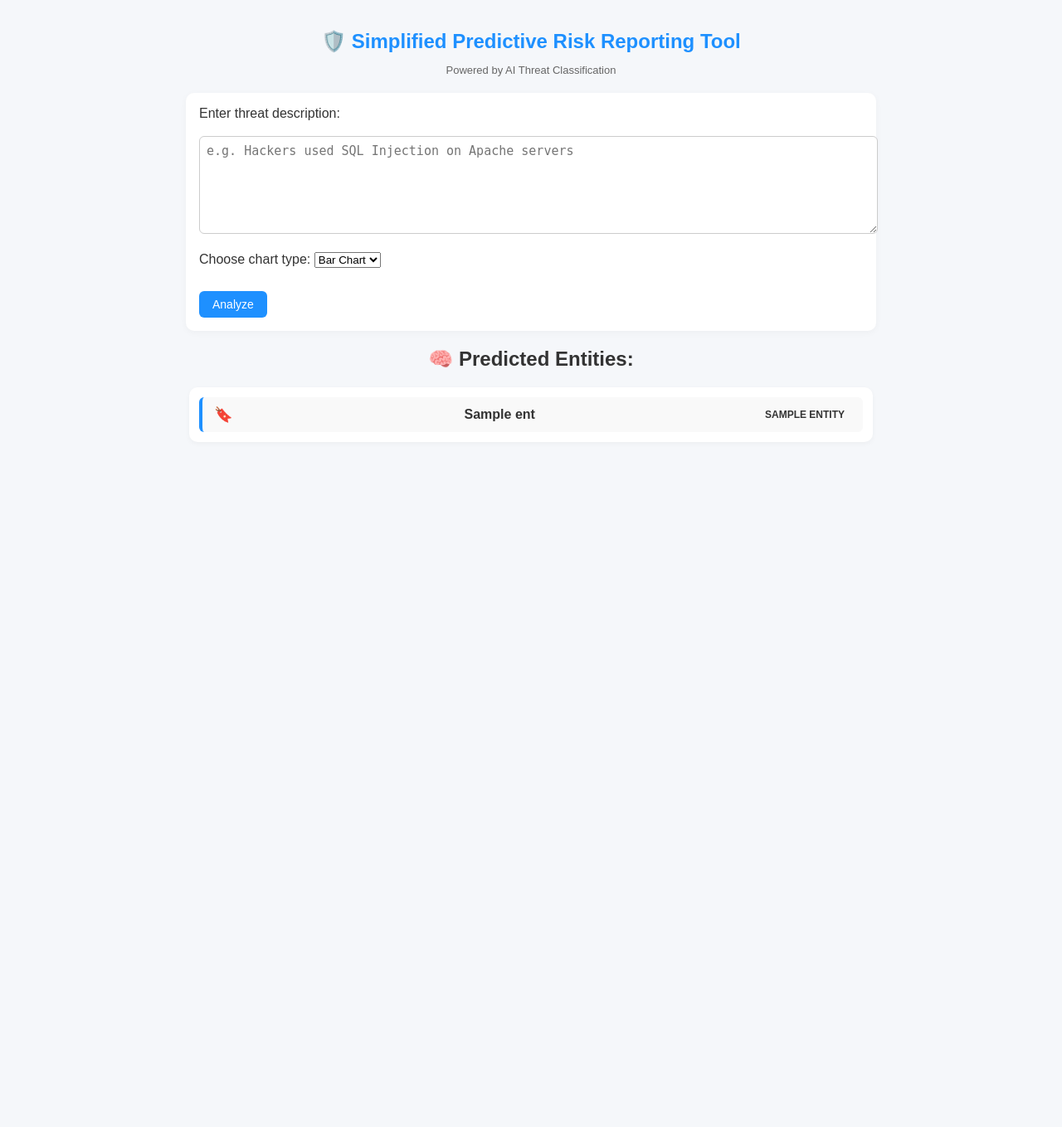
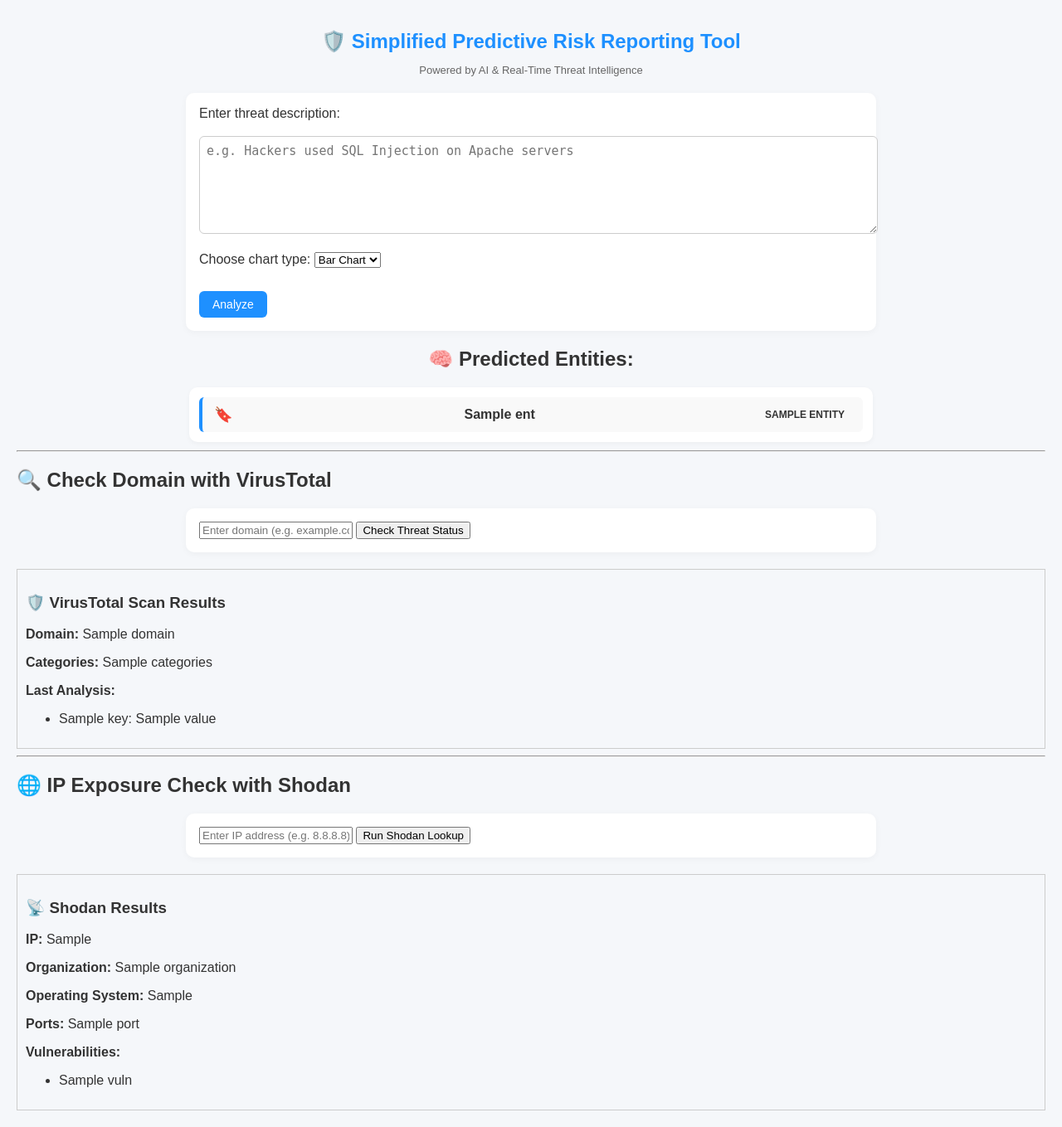
Before and after one commit to Aishamako/simplified-predictive-risk-reporting-tool, a Flask app: template templates/index.html in a window 1280 px wide. Shown: the whole page at 83% size. Before the commit the page ends 521 px from the top, so only its background shows below. Run offline with Flask 3, Linux system fonts and the light colour scheme; the template is opened without the code that fills it: most values are stand-ins (such as "Sample title", 1, 10 or a date in 2020).

Commit message:
✅ Sprint 6 complete: Added VirusTotal and Shodan API integrations to dashboard

```diff
--- a/app.py
+++ b/app.py
@@ -3,14 +3,20 @@ import spacy
 import matplotlib
 matplotlib.use('Agg')
 import matplotlib.pyplot as plt
-from collections import Counter
 import os
 from datetime import datetime
 from reportlab.lib.pagesizes import letter
 from reportlab.pdfgen import canvas
+from dotenv import load_dotenv
+from api.virustotal import virustotal_bp, virustotal_lookup
+from api.shodan import shodan_bp, shodan_lookup
+
+load_dotenv()
 
 nlp = spacy.load("cybersecurity_ner_model")
 app = Flask(__name__)
+app.register_blueprint(virustotal_bp)
+app.register_blueprint(shodan_bp)
 
 REPORT_FOLDER = "reports"
 if not os.path.exists(REPORT_FOLDER):
@@ -22,82 +28,117 @@ def index():
     chart_path = None
     text = ''
     report_name = ''
+    vt_result = None
+    shodan_result = None
 
     if request.method == 'POST':
-        text = request.form['text']
-        chart_type = request.form.get('chart_type', 'bar')
+        if 'vt_submit' in request.form:
+            # ✅ VirusTotal lookup
+            domain = request.form.get('domain')
+            if domain:
+                with app.test_request_context(json={'domain': domain}):
+                    response = virustotal_lookup()
+                    if response.status_code == 200:
+                        vt_result = response.get_json()
+                    else:
+                        vt_result = {
+                            "domain": domain,
+                            "categories": "Unavailable",
+                            "analysis": {}
+                        }
 
-        doc = nlp(text)
-        entities = [(ent.text, ent.label_) for ent in doc.ents]
+        elif 'shodan_submit' in request.form:
+            # ✅ Shodan lookup
+            ip = request.form.get('ip')
+            if ip:
+                with app.test_request_context(json={'ip': ip}):
+                    response = shodan_lookup()
+                    if response.status_code == 200:
+                        shodan_result = response.get_json()
+                    else:
+                        shodan_result = {
+                            "ip": ip,
+                            "organization": "Unavailable",
+                            "os": "Unknown",
+                            "ports": [],
+                            "vulns": []
+                        }
 
-        label_counts = {}
-        for _, label in entities:
-            label_counts[label] = label_counts.get(label, 0) + 1
+        else:
+            # ✅ NLP Threat classification
+            text = request.form['text']
+            chart_type = request.form.get('chart_type', 'bar')
 
-        # Chart creation
-        if label_counts:
-            plt.figure(figsize=(6, 4))
+            doc = nlp(text)
+            entities = [(ent.text, ent.label_) for ent in doc.ents]
 
-            if chart_type == 'pie':
-                plt.pie(label_counts.values(), labels=label_counts.keys(), autopct='%1.1f%%', startangle=140)
-                plt.title("Entity Distribution (Pie Chart)")
-            else:
-                plt.bar(label_counts.keys(), label_counts.values(), color="#1e90ff")
-                plt.xlabel("Entity Type")
-                plt.ylabel("Count")
-                plt.title("Entity Frequency (Bar Chart)")
+            label_counts = {}
+            for _, label in entities:
+                label_counts[label] = label_counts.get(label, 0) + 1
 
-            plt.tight_layout()
-            chart_path = os.path.join("static", "chart.png")
-            plt.savefig(chart_path)
-            plt.close()
+            if label_counts:
+                plt.figure(figsize=(6, 4))
+                if chart_type == 'pie':
+                    plt.pie(label_counts.values(), labels=label_counts.keys(), autopct='%1.1f%%', startangle=140)
+                    plt.title("Entity Distribution (Pie Chart)")
+                else:
+                    plt.bar(label_counts.keys(), label_counts.values(), color="#1e90ff")
+                    plt.xlabel("Entity Type")
+                    plt.ylabel("Count")
+                    plt.title("Entity Frequency (Bar Chart)")
+                plt.tight_layout()
+                chart_path = os.path.join("static", "chart.png")
+                plt.savefig(chart_path)
+                plt.close()
 
-        # Timestamped report name
-        timestamp = datetime.now().strftime('%Y-%m-%d_%H%M%S')
-        report_name = f"report_{timestamp}"
-        txt_path = os.path.join(REPORT_FOLDER, f"{report_name}.txt")
+            timestamp = datetime.now().strftime('%Y-%m-%d_%H%M%S')
+            report_name = f"report_{timestamp}"
+            txt_path = os.path.join(REPORT_FOLDER, f"{report_name}.txt")
 
-        # Save .txt
-        with open(txt_path, "w") as f:
-            f.write("📝 Threat Analysis Report\n")
-            f.write(f"📅 Timestamp: {timestamp}\n\n")
-            f.write(f"Original Text:\n{text}\n\n")
-            f.write("Detected Entities:\n")
+            with open(txt_path, "w") as f:
+                f.write("📝 Threat Analysis Report\n")
+                f.write(f"📅 Timestamp: {timestamp}\n\n")
+                f.write(f"Original Text:\n{text}\n\n")
+                f.write("Detected Entities:\n")
+                for ent, label in entities:
+                    f.write(f" - {ent} ({label})\n")
+
+            # PDF export
+            pdf_path = os.path.join(REPORT_FOLDER, f"{report_name}.pdf")
+            c = canvas.Canvas(pdf_path, pagesize=letter)
+            c.setFont("Helvetica-Bold", 14)
+            c.drawString(50, 750, "📝 Threat Analysis Report")
+            c.setFont("Helvetica", 10)
+            c.drawString(50, 735, f"Timestamp: {timestamp}")
+            c.drawString(50, 715, "Original Input:")
+            y = 700
+            for line in text.split("\n"):
+                c.drawString(60, y, line)
+                y -= 15
+            y -= 10
+            c.drawString(50, y, "Detected Entities:")
+            y -= 15
             for ent, label in entities:
-                f.write(f" - {ent} ({label})\n")
+                c.drawString(60, y, f"- {ent} ({label})")
+                y -= 12
+                if y < 80:
+                    c.showPage()
+                    y = 750
+            if chart_path and os.path.exists(chart_path):
+                c.showPage()
+                c.drawImage(chart_path, 100, 300, width=400, preserveAspectRatio=True, mask='auto')
+            c.save()
 
-        # Save PDF
-        pdf_path = os.path.join(REPORT_FOLDER, f"{report_name}.pdf")
-        c = canvas.Canvas(pdf_path, pagesize=letter)
-        c.setFont("Helvetica-Bold", 14)
-        c.drawString(50, 750, "📝 Threat Analysis Report")
-        c.setFont("Helvetica", 10)
-        c.drawString(50, 735, f"Timestamp: {timestamp}")
-        c.drawString(50, 715, "Original Input:")
-        text_lines = text.split("\n")
-        y = 700
-        for line in text_lines:
-            c.drawString(60, y, line)
-            y -= 15
-        y -= 10
-        c.drawString(50, y, "Detected Entities:")
-        y -= 15
-        for ent, label in entities:
-            c.drawString(60, y, f"- {ent} ({label})")
-            y -= 12
-            if y < 80:
-                c.showPage()
-                y = 750
-        if os.path.exists(chart_path):
-            c.showPage()
-            c.drawImage(chart_path, 100, 300, width=400, preserveAspectRatio=True, mask='auto')
-        c.save()
+            with open("static/last_export.txt", "w") as f:
+                f.write(report_name)
 
-        # Save last report names for download
-        with open("static/last_export.txt", "w") as f:
-            f.write(report_name)
-
-    return render_template("index.html", entities=entities, chart=chart_path)
+    return render_template(
+        "index.html",
+        entities=entities,
+        chart=chart_path,
+        vt_result=vt_result,
+        shodan_result=shodan_result
+    )
 
 @app.route('/export')
 def export_report():
--- a/static/last_export.txt
+++ b/static/last_export.txt
@@ -1 +1 @@
-report_2025-04-07_144546
+report_2025-04-07_154030
--- a/templates/index.html
+++ b/templates/index.html
@@ -8,9 +8,10 @@
 <body>
     <header>
         <h1>🛡️ Simplified Predictive Risk Reporting Tool</h1>
-        <p>Powered by AI Threat Classification</p>
+        <p>Powered by AI & Real-Time Threat Intelligence</p>
     </header>
 
+    <!-- 🔎 Threat Description Input -->
     <form method="POST" action="/">
         <label for="text">Enter threat description:</label><br><br>
         <textarea name="text" rows="5" placeholder="e.g. Hackers used SQL Injection on Apache servers"></textarea><br><br>
@@ -24,6 +25,7 @@
         <input type="submit" value="Analyze">
     </form>
 
+    <!-- 🧠 NLP Entity Output -->
     {% if entities %}
         <h2 style="text-align:center;">🧠 Predicted Entities:</h2>
         <div class="entity-container">
@@ -37,6 +39,7 @@
         </div>
     {% endif %}
 
+    <!-- 📊 Chart Output -->
     {% if chart %}
         <div class="chart-container">
             <h2>📊 Risk Report Summary</h2>
@@ -45,5 +48,55 @@
             <a href="/export/pdf" class="export-button">📄 Export as PDF</a>
         </div>
     {% endif %}
+
+    <!-- 🌐 VirusTotal Domain Lookup -->
+    <hr>
+    <h2>🔍 Check Domain with VirusTotal</h2>
+    <form method="POST" action="/">
+        <input type="text" name="domain" placeholder="Enter domain (e.g. example.com)" required>
+        <button type="submit" name="vt_submit">Check Threat Status</button>
+    </form>
+
+    {% if vt_result %}
+        <div style="margin-top: 20px; padding: 10px; border: 1px solid #ccc;">
+            <h3>🛡️ VirusTotal Scan Results</h3>
+            <p><strong>Domain:</strong> {{ vt_result.domain }}</p>
+            <p><strong>Categories:</strong> {{ vt_result.categories }}</p>
+            <p><strong>Last Analysis:</strong></p>
+            <ul>
+                {% for key, value in vt_result.analysis.items() %}
+                    <li>{{ key }}: {{ value }}</li>
+                {% endfor %}
+            </ul>
+        </div>
+    {% endif %}
+
+    <!-- 🛰️ Shodan IP Lookup -->
+    <hr>
+    <h2>🌐 IP Exposure Check with Shodan</h2>
+    <form method="POST" action="/">
+        <input type="text" name="ip" placeholder="Enter IP address (e.g. 8.8.8.8)" required>
+        <button type="submit" name="shodan_submit">Run Shodan Lookup</button>
+    </form>
+
+    {% if shodan_result %}
+        <div class="shodan-result" style="margin-top: 20px; padding: 10px; border: 1px solid #ccc;">
+            <h3>📡 Shodan Results</h3>
+            <p><strong>IP:</strong> {{ shodan_result.ip }}</p>
+            <p><strong>Organization:</strong> {{ shodan_result.organization }}</p>
+            <p><strong>Operating System:</strong> {{ shodan_result.os or 'N/A' }}</p>
+            <p><strong>Ports:</strong> {{ shodan_result.ports | join(', ') }}</p>
+            {% if shodan_result.vulns %}
+                <p><strong>Vulnerabilities:</strong></p>
+                <ul>
+                    {% for vuln in shodan_result.vulns %}
+                        <li>{{ vuln }}</li>
+                    {% endfor %}
+                </ul>
+            {% else %}
+                <p><strong>Vulnerabilities:</strong> None reported.</p>
+            {% endif %}
+        </div>
+    {% endif %}
 </body>
 </html>
```
Also changed, not shown: api/shodan.py (added, +33 -0 lines), api/virustotal.py (added, +36 -0 lines), reports/report_2025-04-07_154030.txt (added, +9 -0 lines), 1 other file.
